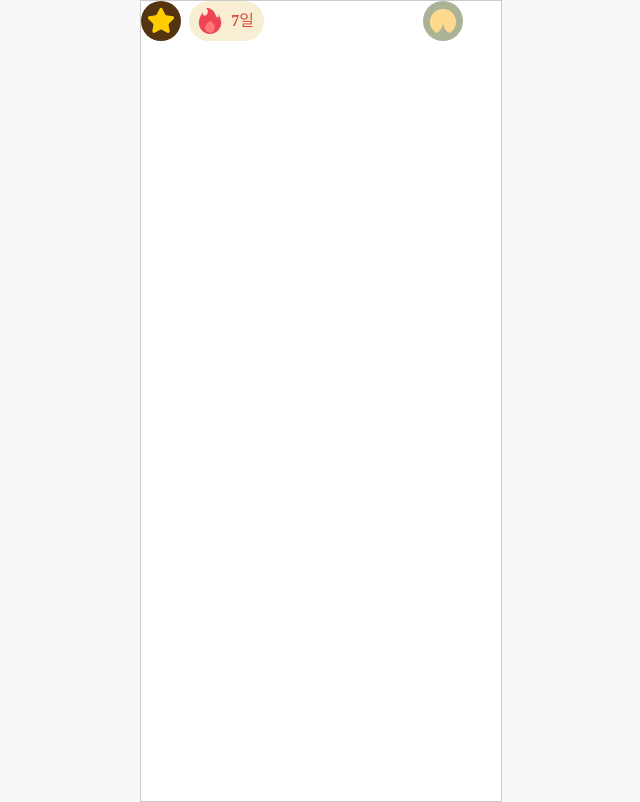
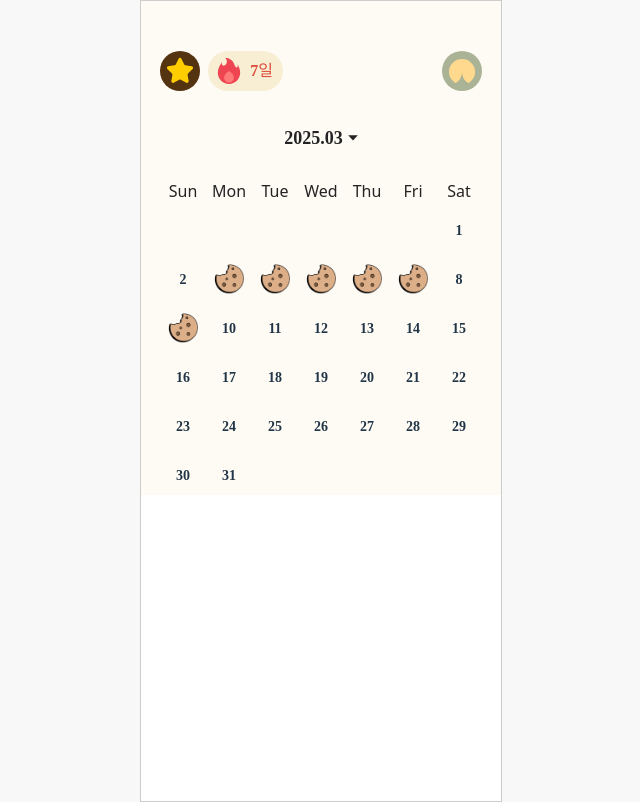
Before and after one commit to EFUB5-copybara/Frontend, a React (Vite) app in the folder qrumble/: page / in a window 1280 px wide. Shown: the whole page, without its empty margins (319-959 px from the left). Built offline with nearby package versions, Linux system fonts and the light colour scheme; a web font is replaced by a local one.

Commit message:
Feat: Calendar 추가

```diff
--- a/qrumble/src/home/HomePage.jsx
+++ b/qrumble/src/home/HomePage.jsx
@@ -1,8 +1,33 @@
-import React from "react";
+import React, { useState } from "react";
+import styled from "styled-components";
 import MissionBar from "./components/MissionBar";
+import MonthSelector from "./components/MonthSelector";
+import Calendar from "./components/Calendar";
 
-const HomePage = () => {
-  return <MissionBar />;
-};
+function HomePage() {
+  const [year, setYear] = useState(2025);
+  const [month, setMonth] = useState(3);
+
+  const handleMonthClick = () => {
+    // 추후 Month Picker 모달 열기용
+    console.log("월 선택 모달 열기");
+  };
+
+  return (
+    <Container>
+      <MissionBar />
+      <MonthSelector year={year} month={month} onClick={handleMonthClick} />
+      <Calendar year={year} month={month} />
+    </Container>
+  );
+}
 
 export default HomePage;
+
+const Container = styled.div`
+  display: flex;
+  flex-direction: column;
+  padding: 50px 19px 0 19px;
+  background-color: ${({ theme }) => theme.colors.ivory3};
+  gap: 20px;
+`;
--- a/qrumble/src/home/components/Calendar.jsx
+++ b/qrumble/src/home/components/Calendar.jsx
@@ -0,0 +1,121 @@
+import React from "react";
+import styled from "styled-components";
+import cookieImg from "../../assets/image/cookie.png";
+
+const WEEK_DAYS = ["Sun", "Mon", "Tue", "Wed", "Thu", "Fri", "Sat"];
+
+function Calendar({ year, month }) {
+  const today = new Date();
+  const currentDate = new Date(year, month - 1);
+
+  const firstDay = new Date(year, month - 1, 1).getDay(); // 시작 요일
+  const lastDate = new Date(year, month, 0).getDate(); // 마지막 날짜
+
+  const days = [];
+
+  // 빈 칸 채우기
+  for (let i = 0; i < firstDay; i++) {
+    days.push(null);
+  }
+
+  // 날짜 채우기
+  for (let i = 1; i <= lastDate; i++) {
+    days.push(i);
+  }
+
+  return (
+    <Wrapper>
+      <WeekRow>
+        {WEEK_DAYS.map((day) => (
+          <WeekDay key={day}>{day}</WeekDay>
+        ))}
+      </WeekRow>
+      <DaysGrid>
+        {days.map((date, idx) => {
+          const isToday =
+            today.getFullYear() === year &&
+            today.getMonth() === month - 1 &&
+            today.getDate() === date;
+
+          const isCookieDate = [3, 4, 5, 6, 7, 9].includes(date); // 출석 날짜 예시
+
+          return (
+            <DayCell key={idx}>
+              {date && (
+                <>
+                  {isCookieDate ? (
+                    <CookieIcon src={cookieImg} alt="cookie" />
+                  ) : (
+                    <DateBox $isToday={isToday}>
+                      <DateText $isSunday={idx % 7 === 0}>{date}</DateText>
+                    </DateBox>
+                  )}
+                </>
+              )}
+            </DayCell>
+          );
+        })}
+      </DaysGrid>
+    </Wrapper>
+  );
+}
+
+export default Calendar;
+
+const Wrapper = styled.div`
+  width: 100%;
+  padding-top: 8px;
+`;
+
+const WeekRow = styled.div`
+  display: grid;
+  grid-template-columns: repeat(7, 1fr);
+  margin-bottom: 8px;
+`;
+
+const WeekDay = styled.div`
+  ${({ theme }) => theme.typography.nunitoSubtitle14S};
+  text-align: center;
+  color: ${({ theme }) => theme.colors.black};
+`;
+
+const DaysGrid = styled.div`
+  display: grid;
+  grid-template-columns: repeat(7, 1fr);
+  row-gap: 10px;
+`;
+
+const DayCell = styled.div`
+  width: 39px;
+  height: 39px;
+  position: relative;
+  display: flex;
+  justify-content: center;
+  align-items: center;
+  margin: 0 auto;
+`;
+
+const DateBox = styled.div`
+  width: 39px;
+  height: 39px;
+  border-radius: 4px;
+  display: flex;
+  justify-content: center;
+  align-items: center;
+  ${({ $isToday, theme }) =>
+    $isToday &&
+    `
+    background-color: ${theme.colors.primary};
+    color: white;
+  `}
+`;
+
+const DateText = styled.div`
+  ${({ theme }) => theme.typography.nunitoSubtitle14SB};
+`;
+
+const CookieIcon = styled.img`
+  width: 39px;
+  height: 39px;
+  object-fit: cover;
+`;
--- a/qrumble/src/home/components/MonthSelector.jsx
+++ b/qrumble/src/home/components/MonthSelector.jsx
@@ -0,0 +1,49 @@
+import React from "react";
+import styled from "styled-components";
+import polygonIcon from "../../assets/image/polygon.svg";
+
+function MonthSelector({ year, month, onClick }) {
+  return (
+    <Wrapper>
+      <MonthButton onClick={onClick}>
+        <DateText>
+          {year}.{String(month).padStart(2, "0")}
+        </DateText>
+        <PolygonIcon src={polygonIcon} alt="polygon icon" />
+      </MonthButton>
+    </Wrapper>
+  );
+}
+
+export default MonthSelector;
+
+const Wrapper = styled.div`
+  display: flex;
+  justify-content: center;
+  align-items: center;
+`;
+
+const MonthButton = styled.button`
+  display: flex;
+  align-items: center;
+  gap: 5px;
+  background: none;
+  border: none;
+  cursor: pointer;
+  padding: 0;
+
+  outline: none;
+
+  &:focus {
+    outline: none;
+  }
+`;
+
+const DateText = styled.span`
+  ${({ theme }) => theme.typography.nunitoDisplay18SB};
+  color: ${({ theme }) => theme.colors.black};
+`;
+
+const PolygonIcon = styled.img`
+  width: 10px;
+`;
```
Also changed, not shown: qrumble/src/assets/image/cookie.png (added), qrumble/src/assets/image/polygon.svg (added).
